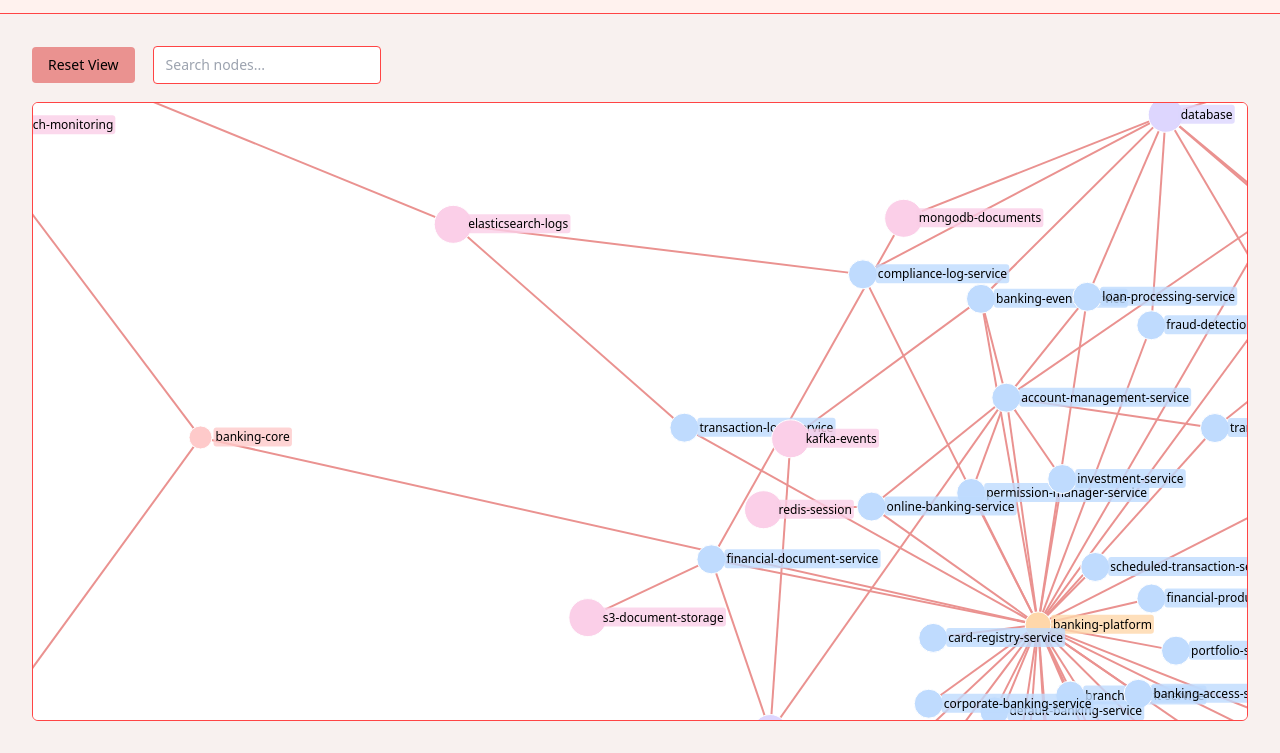
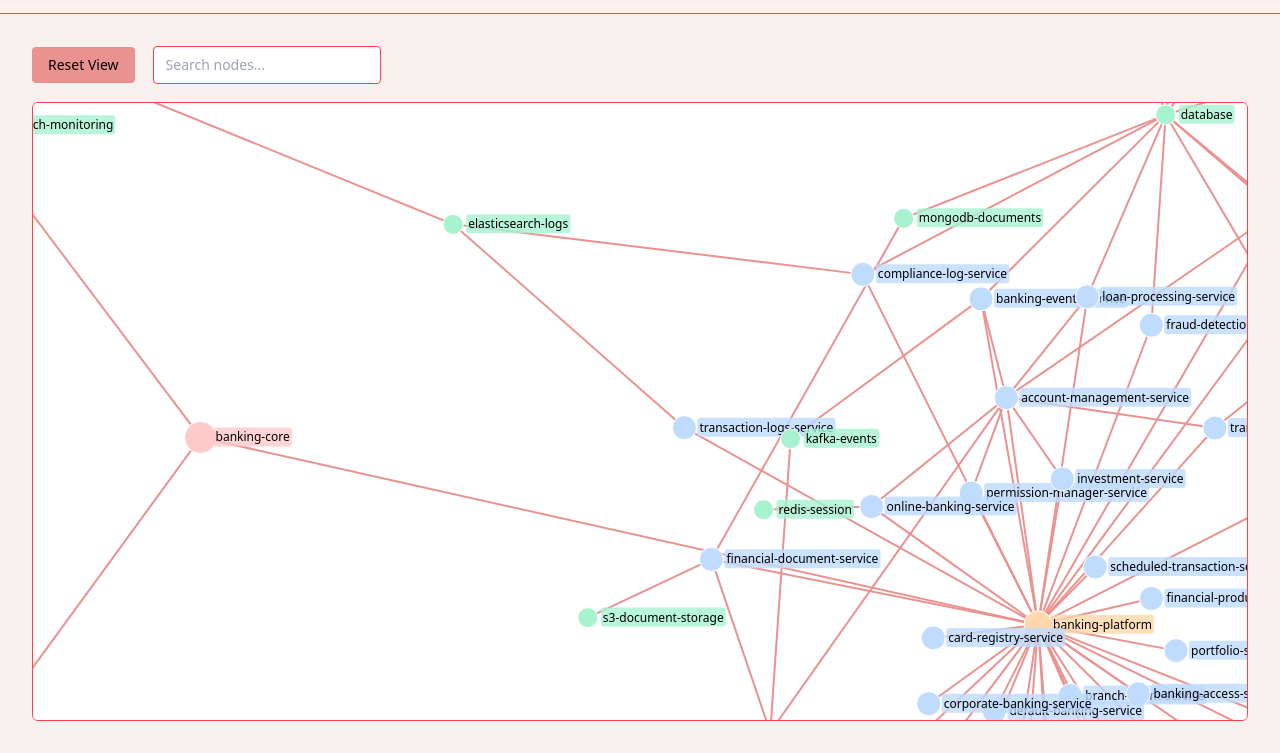
Before and after one commit to DominicJamesWhite/mock-ki, a plain HTML site: page index.html in a window 1280 px wide. Shown: the part 47-800 px from the top of the page. Drawn offline with nearby package versions, Linux system fonts and the light colour scheme; animation ran at ten frames a second.

Commit message:
Changed 'group' int to 'class' string

```diff
--- a/index.html
+++ b/index.html
@@ -285,94 +285,94 @@
         ],
 
         nodes: [
-          { group: 1, id: "banking-core" },
+          { class: "org", id: "banking-core" },
 
-          { group: 2, id: "banking-platform" },
-          { group: 2, id: "banking-integrations" },
-          { group: 2, id: "banking-frontend" },
+          { class: "app", id: "banking-platform" },
+          { class: "app", id: "banking-integrations" },
+          { class: "app", id: "banking-frontend" },
 
-          // Platform services (group 3)
-          { group: 3, id: "branch-agent-service" },
-          { group: 3, id: "account-management-service" },
-          { group: 3, id: "financial-document-service" },
-          { group: 3, id: "compliance-log-service" },
-          { group: 3, id: "access-control-enforcer-service" },
-          { group: 3, id: "permission-manager-service" },
-          { group: 3, id: "scheduled-transaction-service" },
-          { group: 3, id: "scheduled-transaction-worker" },
-          { group: 3, id: "scheduled-payment-worker" },
-          { group: 3, id: "banking-access-service" },
-          { group: 3, id: "credentials-vault-service" },
-          { group: 3, id: "default-banking-service" },
-          { group: 3, id: "transaction-service" },
-          { group: 3, id: "transaction-batch-service" },
-          { group: 3, id: "notification-email-service" },
-          { group: 3, id: "banking-events-service" },
-          { group: 3, id: "events-processing-worker" },
-          { group: 3, id: "feature-testing-service" },
-          { group: 3, id: "encryption-keys-service" },
-          { group: 3, id: "transaction-logs-service" },
-          { group: 3, id: "customer-alerts-service" },
-          { group: 3, id: "corporate-banking-service" },
-          { group: 3, id: "loan-processing-service" },
-          { group: 3, id: "loan-servicing-worker" },
-          { group: 3, id: "card-registry-service" },
-          { group: 3, id: "payment-gateway-service" },
-          { group: 3, id: "payment-provider-proxy" },
-          { group: 3, id: "financial-products-service" },
-          { group: 3, id: "financial-products-worker" },
-          { group: 3, id: "online-banking-service" },
-          { group: 3, id: "secure-vault-service" },
-          { group: 3, id: "pin-manager-service" },
-          { group: 3, id: "fraud-detection-service" },
-          { group: 3, id: "customer-service" },
-          { group: 3, id: "investment-service" },
-          { group: 3, id: "portfolio-service" },
-          { group: 3, id: "web-banking-service" },
+          // Platform services (group "workload")
+          { class: "workload", id: "branch-agent-service" },
+          { class: "workload", id: "account-management-service" },
+          { class: "workload", id: "financial-document-service" },
+          { class: "workload", id: "compliance-log-service" },
+          { class: "workload", id: "access-control-enforcer-service" },
+          { class: "workload", id: "permission-manager-service" },
+          { class: "workload", id: "scheduled-transaction-service" },
+          { class: "workload", id: "scheduled-transaction-worker" },
+          { class: "workload", id: "scheduled-payment-worker" },
+          { class: "workload", id: "banking-access-service" },
+          { class: "workload", id: "credentials-vault-service" },
+          { class: "workload", id: "default-banking-service" },
+          { class: "workload", id: "transaction-service" },
+          { class: "workload", id: "transaction-batch-service" },
+          { class: "workload", id: "notification-email-service" },
+          { class: "workload", id: "banking-events-service" },
+          { class: "workload", id: "events-processing-worker" },
+          { class: "workload", id: "feature-testing-service" },
+          { class: "workload", id: "encryption-keys-service" },
+          { class: "workload", id: "transaction-logs-service" },
+          { class: "workload", id: "customer-alerts-service" },
+          { class: "workload", id: "corporate-banking-service" },
+          { class: "workload", id: "loan-processing-service" },
+          { class: "workload", id: "loan-servicing-worker" },
+          { class: "workload", id: "card-registry-service" },
+          { class: "workload", id: "payment-gateway-service" },
+          { class: "workload", id: "payment-provider-proxy" },
+          { class: "workload", id: "financial-products-service" },
+          { class: "workload", id: "financial-products-worker" },
+          { class: "workload", id: "online-banking-service" },
+          { class: "workload", id: "secure-vault-service" },
+          { class: "workload", id: "pin-manager-service" },
+          { class: "workload", id: "fraud-detection-service" },
+          { class: "workload", id: "customer-service" },
+          { class: "workload", id: "investment-service" },
+          { class: "workload", id: "portfolio-service" },
+          { class: "workload", id: "web-banking-service" },
 
-          // Integration services (group 4)
-          { group: 4, id: "atm-agent" },
-          { group: 4, id: "aws-cloud-integration" },
-          { group: 4, id: "virtual-card-container" },
-          { group: 4, id: "dns-cloudflare-integration" },
-          { group: 4, id: "dns-wildcard-integration" },
-          { group: 4, id: "high-availability-scaling" },
-          { group: 4, id: "kubernetes-orchestration" },
-          { group: 4, id: "audit-logging-integration" },
-          { group: 4, id: "mobile-banking-dns" },
-          { group: 4, id: "mobile-banking-tls" },
-          { group: 4, id: "database-service" },
-          { group: 4, id: "fixed-deposit-service" },
-          { group: 4, id: "async-deposit-service" },
-          { group: 4, id: "reporting-template" },
-          { group: 4, id: "infrastructure-provisioning" },
-          { group: 4, id: "storage-volumes" },
+          // Integration services (group "workload")
+          { class: "workload", id: "atm-agent" },
+          { class: "workload", id: "aws-cloud-integration" },
+          { class: "workload", id: "virtual-card-container" },
+          { class: "workload", id: "dns-cloudflare-integration" },
+          { class: "workload", id: "dns-wildcard-integration" },
+          { class: "workload", id: "high-availability-scaling" },
+          { class: "workload", id: "kubernetes-orchestration" },
+          { class: "workload", id: "audit-logging-integration" },
+          { class: "workload", id: "mobile-banking-dns" },
+          { class: "workload", id: "mobile-banking-tls" },
+          { class: "workload", id: "database-service" },
+          { class: "workload", id: "fixed-deposit-service" },
+          { class: "workload", id: "async-deposit-service" },
+          { class: "workload", id: "reporting-template" },
+          { class: "workload", id: "infrastructure-provisioning" },
+          { class: "workload", id: "storage-volumes" },
 
-          // Infrastructure components (group 5)
-          { group: 5, id: "database" },
-          { group: 5, id: "message-queue" },
+          // Infrastructure components (group "resource")
+          { class: "resource", id: "database" },
+          { class: "resource", id: "message-queue" },
 
-          // New infrastructure nodes (group 6)
-          { group: 6, id: "postgresql-main" },
-          { group: 6, id: "postgresql-replica" },
-          { group: 6, id: "mongodb-documents" },
-          { group: 6, id: "redis-cache" },
-          { group: 6, id: "redis-session" },
-          { group: 6, id: "s3-document-storage" },
-          { group: 6, id: "s3-backup" },
-          { group: 6, id: "elasticsearch-logs" },
-          { group: 6, id: "kafka-events" },
-          { group: 6, id: "dynamodb-transactions" },
-          { group: 6, id: "memcached-api-cache" },
-          { group: 6, id: "cloudfront-cdn" },
-          { group: 6, id: "lambda-triggers" },
-          { group: 6, id: "sns-notifications" },
-          { group: 6, id: "sqs-tasks" },
-          { group: 6, id: "ec2-instances" },
-          { group: 6, id: "rds-cluster" },
-          { group: 6, id: "aurora-cluster" },
-          { group: 6, id: "cloudwatch-monitoring" },
-          { group: 6, id: "waf-security" },
+          // New infrastructure nodes (group "resource")
+          { class: "resource", id: "postgresql-main" },
+          { class: "resource", id: "postgresql-replica" },
+          { class: "resource", id: "mongodb-documents" },
+          { class: "resource", id: "redis-cache" },
+          { class: "resource", id: "redis-session" },
+          { class: "resource", id: "s3-document-storage" },
+          { class: "resource", id: "s3-backup" },
+          { class: "resource", id: "elasticsearch-logs" },
+          { class: "resource", id: "kafka-events" },
+          { class: "resource", id: "dynamodb-transactions" },
+          { class: "resource", id: "memcached-api-cache" },
+          { class: "resource", id: "cloudfront-cdn" },
+          { class: "resource", id: "lambda-triggers" },
+          { class: "resource", id: "sns-notifications" },
+          { class: "resource", id: "sqs-tasks" },
+          { class: "resource", id: "ec2-instances" },
+          { class: "resource", id: "rds-cluster" },
+          { class: "resource", id: "aurora-cluster" },
+          { class: "resource", id: "cloudwatch-monitoring" },
+          { class: "resource", id: "waf-security" },
         ],
       };
 
@@ -387,11 +387,11 @@
         "#171717", // neutral-900
       ];
 
-      // Create a color scale based on the group
+      // Create a color scale based on the class
       const color = d3
         .scaleOrdinal()
-        .domain([1, 2, 3, 4, 5, 6])
-        .range(customColors.slice(0, 6)); // Use first 6 colors for nodes
+        .domain(["org", "app", "workload", "resource"])
+        .range(customColors.slice(0, 4)); // Use first 4 colors for node classes
 
       // Get the graph container dimensions
       const graphContainer = document.getElementById("graph-container");
@@ -502,12 +502,26 @@
       // Add circles to the nodes
       node
         .append("circle")
-        .attr("r", (d) => 10 + d.group * 1.5) // Larger circles for higher group numbers
+        .attr("r", (d) => {
+          // Set radius based on class
+          switch (d.class) {
+            case "org":
+              return 16; // Largest
+            case "app":
+              return 14;
+            case "workload":
+              return 12;
+            case "resource":
+              return 10; // Smallest
+            default:
+              return 12;
+          }
+        })
         .attr(
           "class",
           "stroke-white stroke-0.5 transition-opacity duration-300"
         )
-        .style("fill", (d) => color(d.group));
+        .style("fill", (d) => color(d.class));
 
       // Add background rectangles for node labels
       const labelBgs = node
@@ -518,7 +532,7 @@
         )
         .attr("rx", 3)
         .attr("ry", 3)
-        .style("fill", (d) => color(d.group));
+        .style("fill", (d) => color(d.class));
 
       // Add labels to the nodes
       const labels = node
@@ -794,8 +808,8 @@
 
         nodeDetailsDiv.innerHTML = `
           <h2 class="text-xl font-bold mb-2">${selectedNode.id}</h2>
-          <p class="mb-2"><span class="font-semibold">Group:</span> ${
-            selectedNode.group
+          <p class="mb-2"><span class="font-semibold">Class:</span> ${
+            selectedNode.class
           }</p>
           <p class="font-semibold mb-1">Connected to ${
             neighbors.length
```
